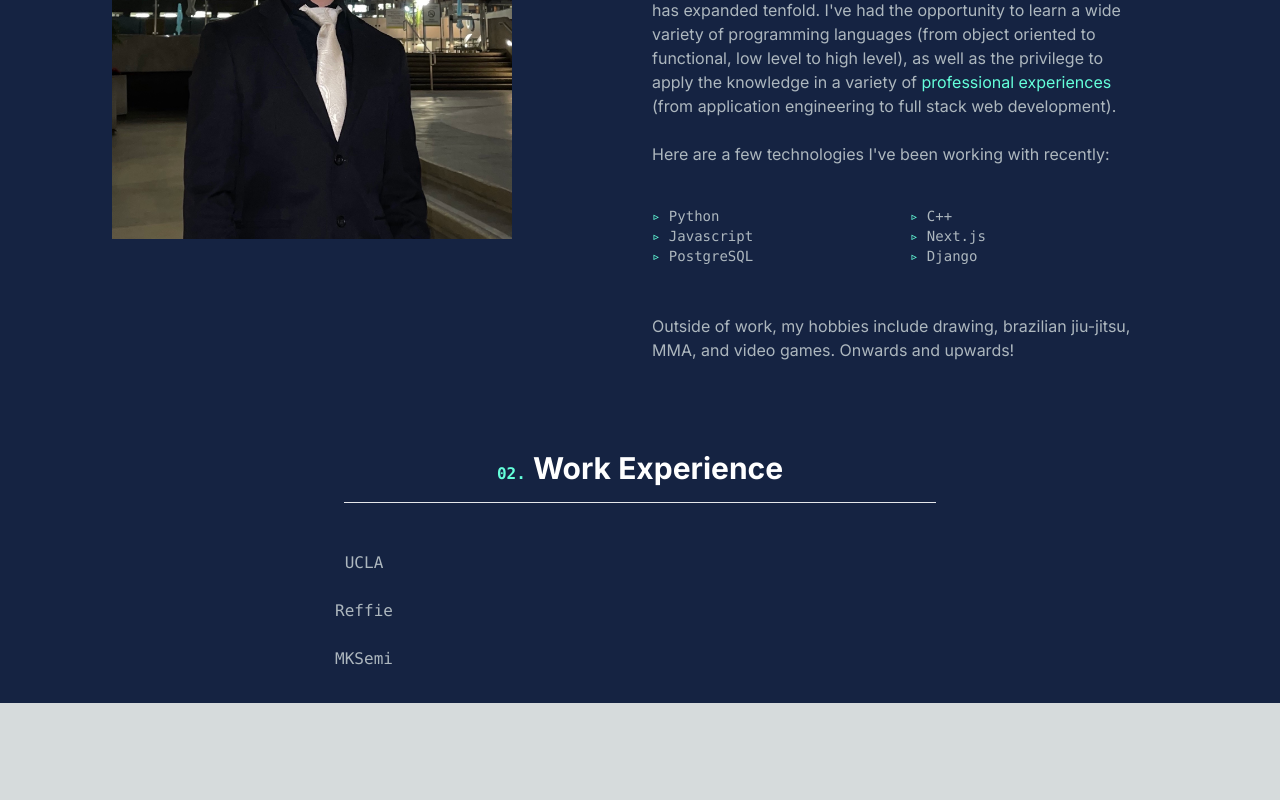
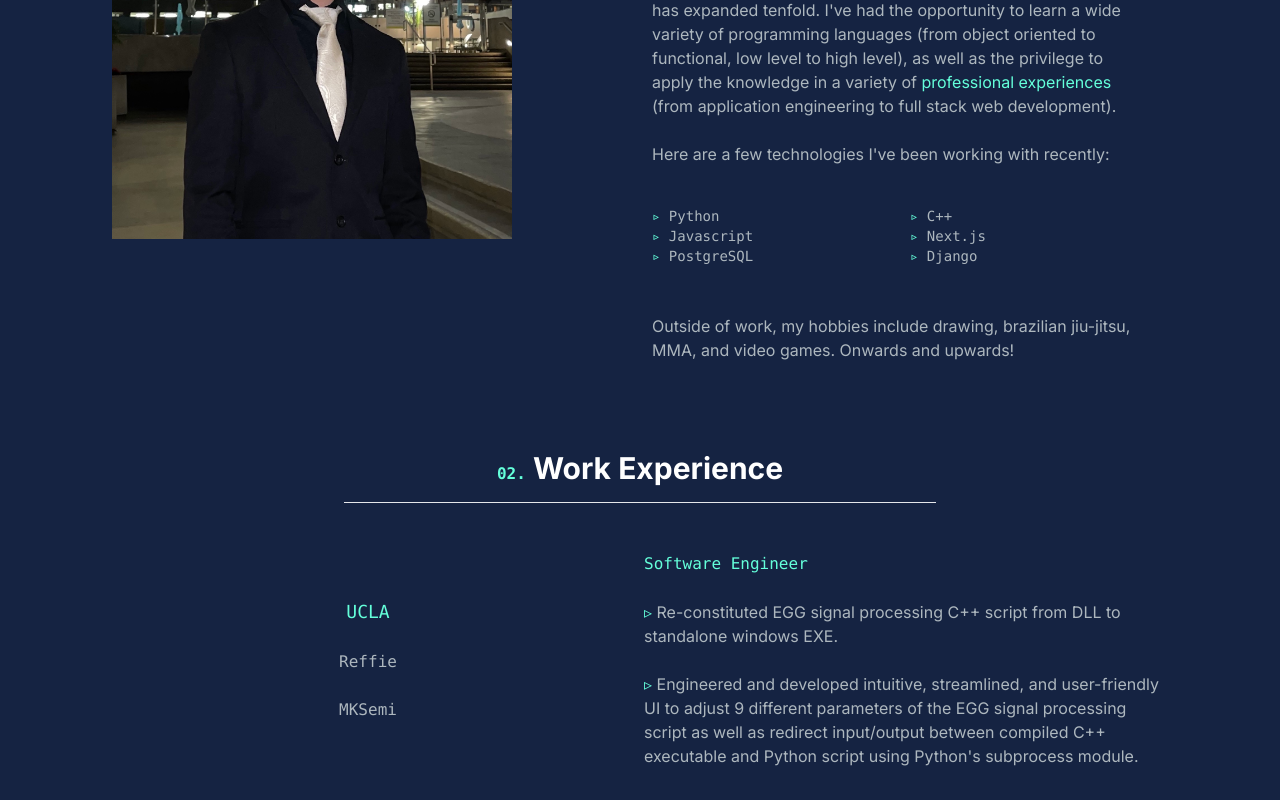
Before and after one commit to zhendahu/zhendahu.github.io, a Next.js app in the folder zhenda-portfolio/: page / in a window 1280 px wide. Shown: the part 991-1791 px from the top of the page. Before the commit the page ends 1694 px from the top, so only its background shows below. Built offline with nearby package versions, Linux system fonts and the light colour scheme.

Commit message:
finish barebones experience section (doesn't look the best)

```diff
--- a/zhenda-portfolio/src/app/components/ExperienceSection.jsx
+++ b/zhenda-portfolio/src/app/components/ExperienceSection.jsx
@@ -2,9 +2,67 @@
 import React, { useTransition, useState } from 'react'
 import TabButton from './TabButton'
 
+
+const TAB_DATA = [
+    {
+        title: "ucla",
+        id: "ucla",
+        content: (
+            <p>
+                <span className='text-md font-mono text-[#64FFDA]'> Software Engineer </span>
+                <br></br>
+                <br></br>
+                <span className='text-[#64FFDA]'>▹</span> Re-constituted EGG signal processing C++ script from DLL to standalone windows EXE.
+                <br></br>
+                <br></br>
+                <span className='text-[#64FFDA]'>▹</span> Engineered and developed intuitive, streamlined, and user-friendly UI to adjust 9 different parameters of the EGG signal processing script as well as redirect input/output between compiled C++ executable and Python script using Python's subprocess module.
+            </p>
+        )
+    },
+    {
+        title: "reffie",
+        id: "reffie",
+        content: (
+            <p>
+                <span className='text-md font-mono text-[#64FFDA]'> Backend Software Engineering Intern </span>
+                <br></br>
+                <br></br>
+                <span className='text-[#64FFDA]'>▹</span> Wrote Python scripts to parse listing emails from real estate sites (Zillow, Apartments.com, Rentlinx) and store+maintain metadata in Postgres database.
+                <br></br>
+                <br></br>
+                <span className='text-[#64FFDA]'>▹</span> Frontend and backend integration of Facebook Marketplace and Messenger API with Reffie web application using access token authorization, json parsing, and Pydantic schema validation.
+                <br></br>
+                <br></br>
+                <span className='text-[#64FFDA]'>▹</span> Led weekly sprint planning meetings and performed code reviews for team of 4 junior interns.
+            </p>
+        )
+    },
+    {
+        title: "mksemi",
+        id: "mksemi",
+        content: (
+            <p>
+                <span className='text-md font-mono text-[#64FFDA]'> Software Engineering Intern </span>
+                <br></br>
+                <br></br>
+                <span className='text-[#64FFDA]'>▹</span> Engineered Ultra Wideband (UWB) technology as part of a team of 5 to provide real-time centimeter-grade precision 2-D location estimation.
+                <br></br>
+                <br></br>
+                <span className='text-[#64FFDA]'>▹</span> Wrote Python and C scripts for microprocessor hardware to analyze and process real-time location data.
+                <br></br>
+                <br></br>
+                <span className='text-[#64FFDA]'>▹</span> Developed android and desktop applications for 2D and AR visualization of location data used in customer demos and internal debugging via serial port and BLE transmission.
+                <br></br>
+                <br></br>
+                <span className='text-[#64FFDA]'>▹</span> Designed and maintained SQLite database for internal debugging data outputted by UWB chip.
+            </p>
+        )
+    }
+]
+
 const ExperienceSection = () => {
 
-    const [tab, setTab] = useState("UCLA")
+    const [tab, setTab] = useState("ucla")
     const [isPending, startTransition] = useTransition()
 
     const handleTabChange = (id) => {
@@ -22,12 +80,13 @@ const ExperienceSection = () => {
         <div className='items-center flex flex-col'>
             <hr class="h-px my-4 bg-gray-200 dark:bg-gray-700 w-1/2" />
         </div>
-        <section className='md:grid md:grid-cols-2 gap-6 items-center py-4 px-2 xl:gap-6 sm:py-8 xl:px-16'>
-            <div className='flex flex-col gap-6'>
+        <section className='md:grid md:grid-cols-2 gap-2 items-center py-4 px-2 xl:gap-2 sm:py-8 xl:px-16'>
+            <div className='flex flex-col gap-4 xl:gap-6'>
                 <TabButton selectTab={() => handleTabChange("ucla")} active={tab === "ucla"}>UCLA</TabButton>
                 <TabButton selectTab={() => handleTabChange("reffie")} active={tab === "reffie"}>Reffie</TabButton>
                 <TabButton selectTab={() => handleTabChange("mksemi")} active={tab === "mksemi"}>MKSemi</TabButton>
             </div>
+            <div className='text-[#ADB7BE]'>{TAB_DATA.find((t) => t.id === tab).content}</div>
         </section>
     </div>
 
--- a/zhenda-portfolio/src/app/components/TabButton.jsx
+++ b/zhenda-portfolio/src/app/components/TabButton.jsx
@@ -1,7 +1,7 @@
 import React from 'react'
 
 const TabButton = ({ active, selectTab, children }) => {
-    const buttonClasses = active ? 'text-[#64FFDA] border-b border-white ' : 'text-[#ADB7BE]'
+    const buttonClasses = active ? 'text-[#64FFDA] font-mono text-lg ' : 'text-[#ADB7BE]'
 
   return (
     <button onClick={selectTab}>
```
